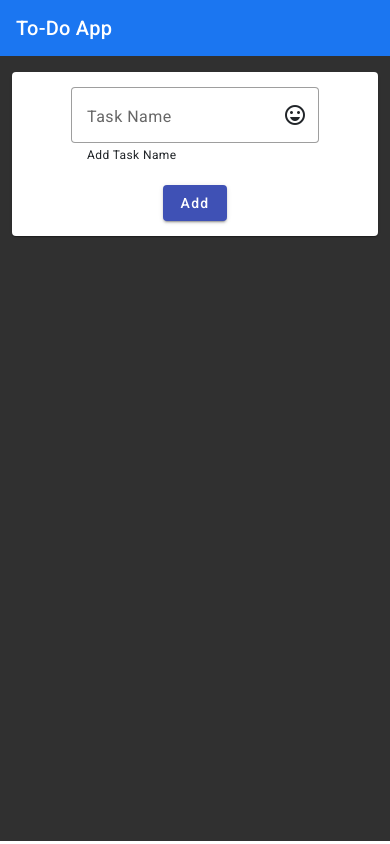
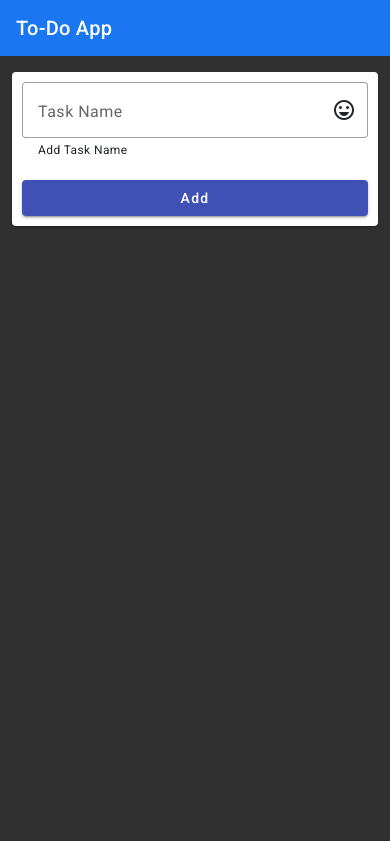
Before and after one commit to Gyro91/CollaborativeWebToDoList, an Angular app in the folder todo-app-frontend/: page / in a window 390 px wide. Built offline with nearby package versions, Linux system fonts and the light colour scheme.

Commit message:
Nav bar responsive to less wide screen

```diff
--- a/todo-app-frontend/src/app/todo/todo.component.css
+++ b/todo-app-frontend/src/app/todo/todo.component.css
@@ -1,18 +1,25 @@
 .form-container {
-  width: auto; /* Adjust the width as needed */
-  margin: auto; /* Centers the form container */
-  padding: 15px; /* Adds padding inside the form container */
+  padding: 15px;
 }
 
 .submit-button {
   display: block;
-  width: auto; /* Adjust the width as needed */
-  margin-top: 10px; /* Adds margin at the top of the button */
-  margin-left: auto; /* Aligns button to the center */
-  margin-right: auto; /* Aligns button to the center */
+  margin-top: 10px;
+  margin-left: auto;
+  margin-right: auto;
 }
 
 mat-form-field {
-  width: 100%; /* Ensures full width within the form-container */
-  margin-bottom: 10px; /* Adds space below each form field */
+  width: 100%;
+  margin-bottom: 10px;
 }
+
+@media (max-width: 768px) {
+  .form-container {
+    padding: 10px;
+  }
+
+  .submit-button, mat-form-field {
+    width: 100%;
+  }
+}
--- a/todo-app-frontend/src/app/todo/todo.component.html
+++ b/todo-app-frontend/src/app/todo/todo.component.html
@@ -1,6 +1,6 @@
 <div class="container-fluid">
   <div class="row">
-    <div class="col-md-2" style="background: #303030; height: 93vh">
+    <div class="col-lg-2 col-md-3 col-sm-4 col-12" style="background: #303030; height: 93vh">
       <mat-card class="mt-3">
         <div class="form-container">
           <form>
@@ -15,7 +15,7 @@
         </div>
       </mat-card>
     </div>
-    <div class="main-content col-md-10">
+    <div class="main-content col-lg-10 col-md-9 col-sm-8 col-12">
       <!-- Main content goes here -->
     </div>
   </div>
```
